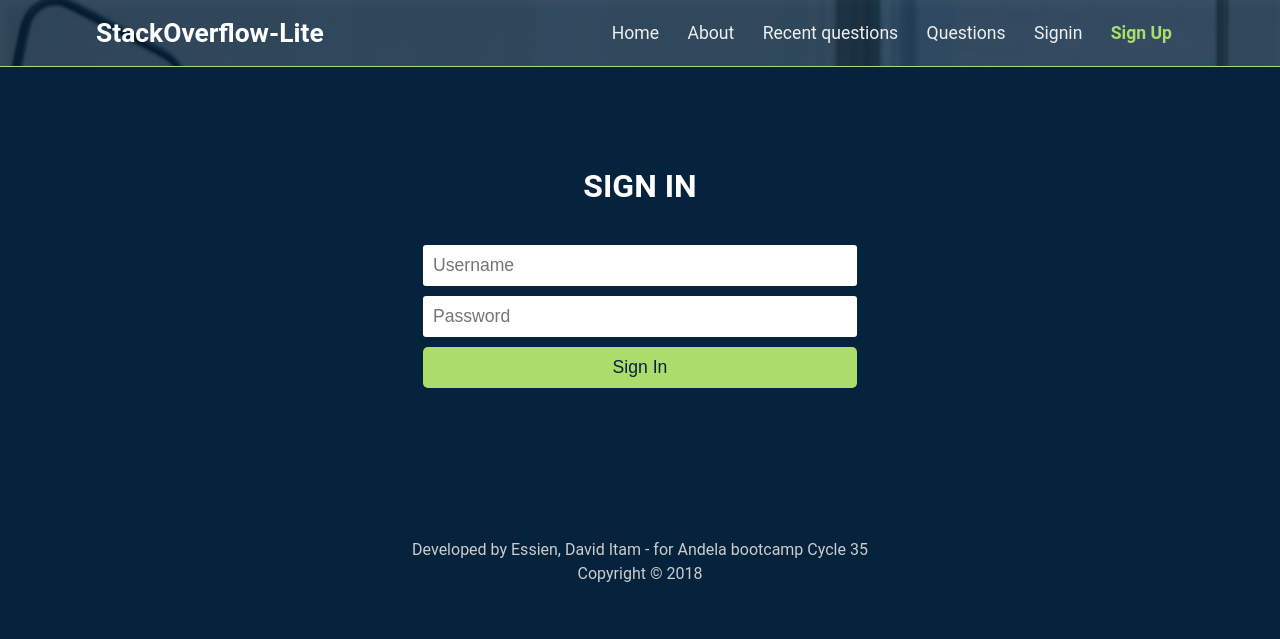
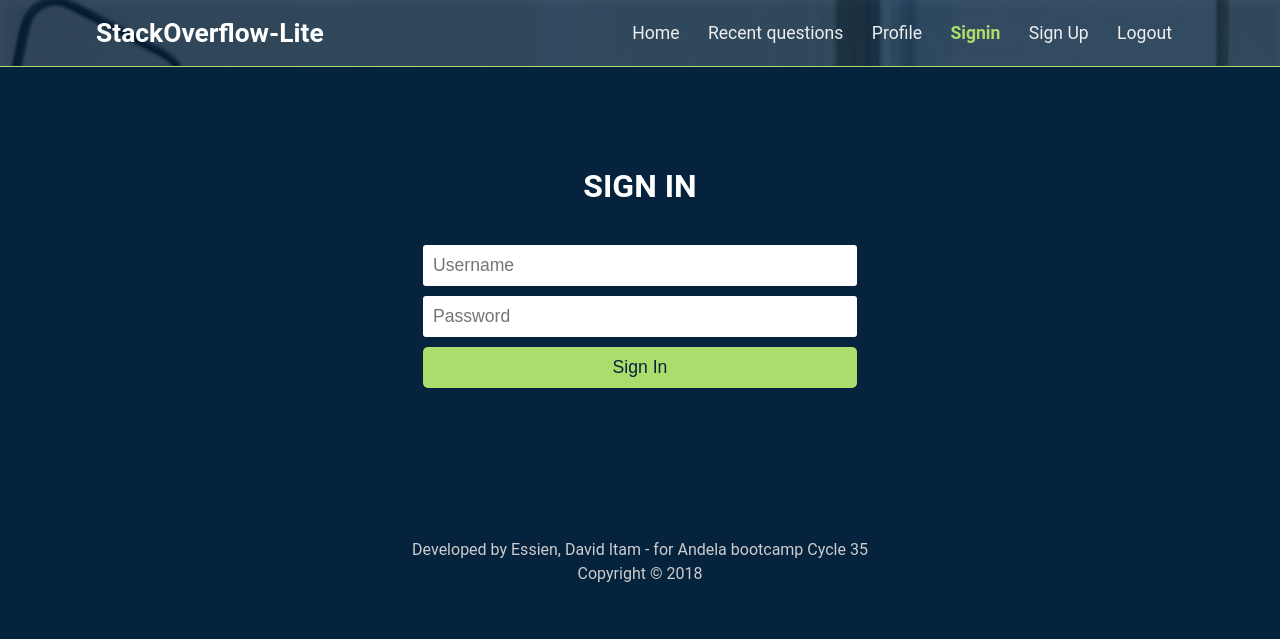
Before and after one commit to davidshare/StackOverflow-lite, a plain HTML site: page UI/login.html in a window 1280 px wide. Drawn offline with Linux system fonts and the light colour scheme.

Commit message:
Fix broken links and remove unused links
Fix signup link, include logout and proflie link, remove questions
link

```diff
--- a/UI/login.html
+++ b/UI/login.html
@@ -24,11 +24,12 @@
 					</div>
 					<ul class="main-nav right-float" id="main-nav">
 						<li class="nav-item"><a href="index.html">Home</a></li>
-						<li class="nav-item"><a href="about.html">About</a></li>
 						<li class="nav-item"><a href="recent_questions.html">Recent questions</a></li>
-						<li class="nav-item"><a href="questions.html">Questions</a></li>
-						<li class="nav-item"><a href="login.html">Signin</a></li>
-						<li class="nav-item active"><a href="signup.html">Sign Up</a></li>
+						<li class="nav-item"><a href="profile.html">Profile</a></li>
+						<li class="nav-item active"><a href="login.html">Signin</a></li>
+						<li class="nav-item"><a href="register.html">Sign Up</a></li>
+						<li class="nav-item"><a href="logout.html">Logout</a></li>
+
 					</ul>
 				</div>
 			</nav>
```
